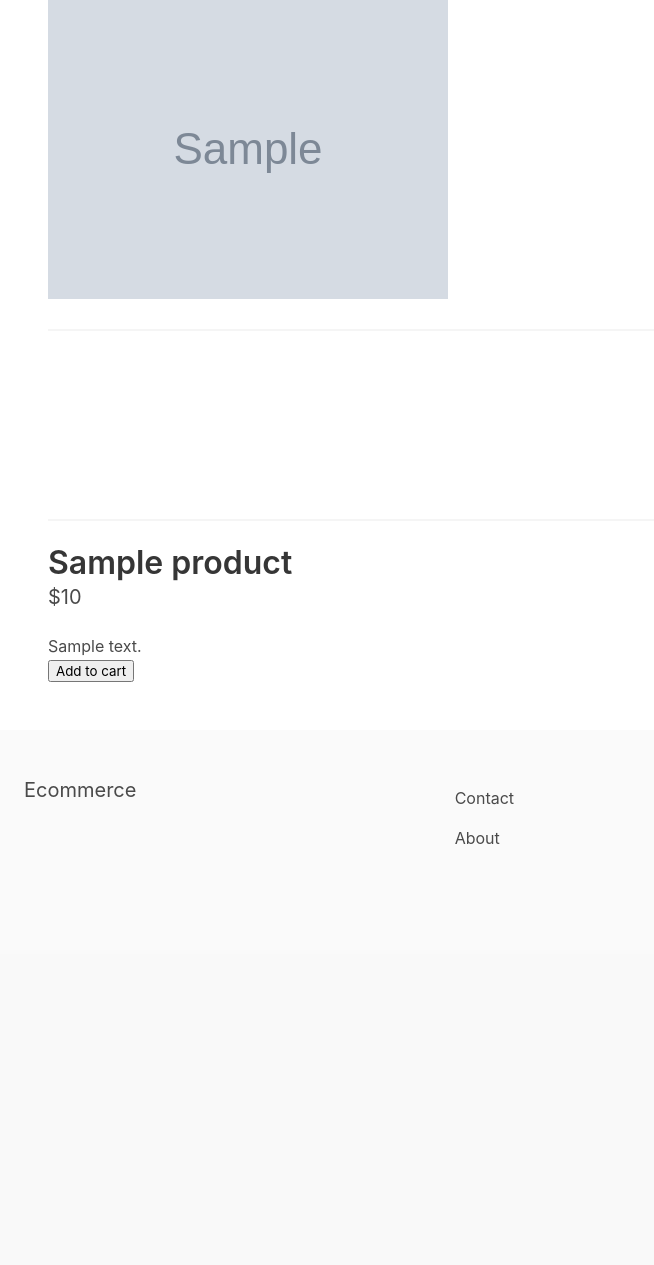
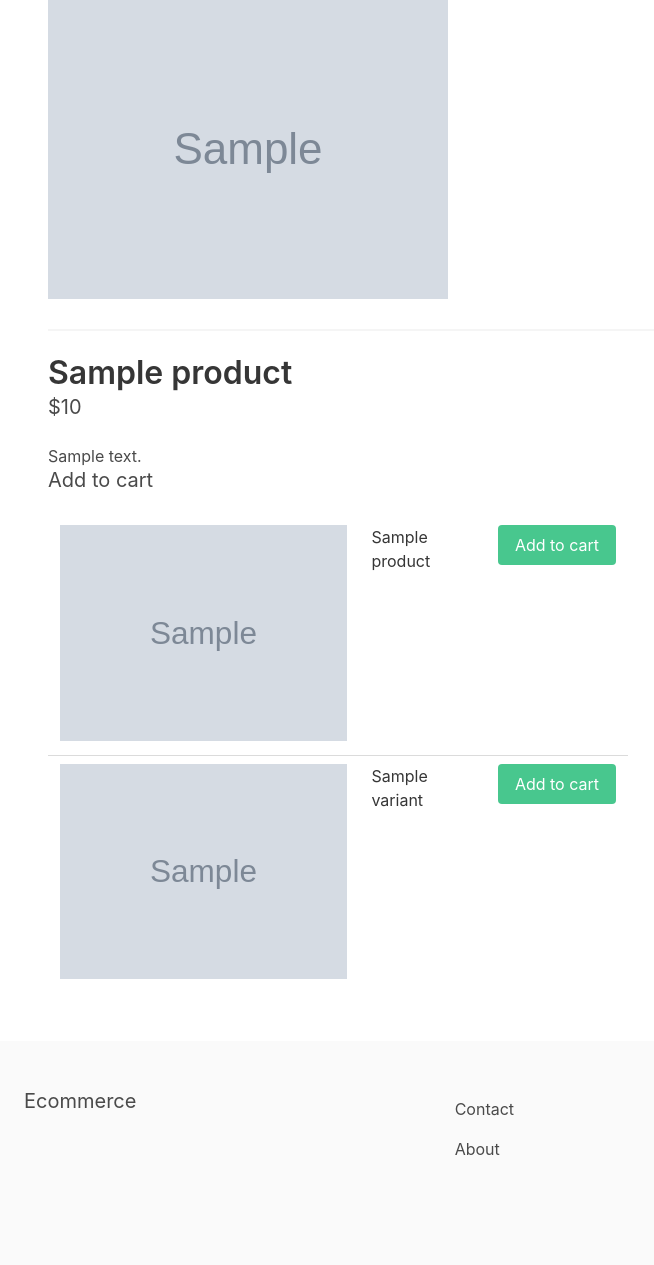
Before and after one commit to Kappalucky/ecommerce, a Django app: template ecommerce/apps/store/templates/product_detail.html in a window 1280 px wide. Shown: the part 105-1370 px from the top of the page, without its empty margins (0-654 px from the left). Before the commit the page ends 949 px from the top, so only its background shows below. Run offline with Django 3.2, Linux system fonts and the light colour scheme; the template is opened without the code that fills it: most values are stand-ins (such as "Sample title", 1, 10 or a date in 2020); grey boxes marked "Sample" are stand-in pictures; some libraries are stand-ins or nearby versions.

Commit message:
added styling to cart

```diff
--- a/ecommerce/apps/store/models.py
+++ b/ecommerce/apps/store/models.py
@@ -59,6 +59,7 @@ class Product(models.Model):
         upload_to='uploads/', blank=True, null=True)
     category = models.ForeignKey(
         'category', related_name='products', on_delete=models.CASCADE)
+    parent = models.ForeignKey('self', related_name='variants', on_delete=models.CASCADE, blank=True, null=True)
 
     num_available = models.IntegerField(default=1)
 
--- a/ecommerce/apps/store/templates/product_detail.html
+++ b/ecommerce/apps/store/templates/product_detail.html
@@ -4,15 +4,17 @@
 
 {% block content %}
 <div id="productapp">
-  <img :src="mainImage">
+  <img src="{{product.image.url}}">
+  {% if product.images.all %}
   <hr>
   <div class="columns">
     <div class="column is-2" v-for="image in images">
       <figure class="image is-128x128">
-        <img :src="image.thumbnail" @click="changeMainImage(image.image)">
+        <img src="{{product.thumbnail.url}}" @click="changeMainImage(image.image)">
       </figure>
     </div>
   </div>
+  {% endif %}
   <hr>
   <h1 class="title">{{ product.title }}</h1>
   <h2 class="subtitle"> ${{ product.price }}</h2>
@@ -21,13 +23,74 @@
   <p> {{ product.description }}</p>
   {% endif %}
 
+  <h2 class="subtitle">Add to cart</h2>
+
+  {% if product.variants.all %}
+  <div class="columns">
+    <div class="column is-6">
+      <table class="table is-fullwidth">
+        <tbody>
+          <tr>
+            <td>
+              <figure class="iamge is-48x48">
+                {% if product.thumbnail.url %}
+                <img src="{{product.thumbnail.url}}">
+                {% endif %}
+              </figure>
+            </td>
+            <td>
+              {{ product.title }}
+            </td>
+            <td>
+              {% if product.in_cart %}
+              <p>Already in cart!</p>
+              {% else %}
+                {% if product.num_available > 0 %}
+                <button @click="addToCart({{ product.id }})" class="button is-success">Add to cart</button>
+                {% else %}
+                <p>The product in out of stock</p>
+                {% endif %}
+              {% endif %}
+            </td>
+          </tr>
+          {% for variant in product.variants.all %}
+          <tr>
+            <td>
+              <figure class="iamge is-48x48">
+                {% if variant.thumbnail.url %}
+                <img src="{{variant.thumbnail.url}}">
+                {% endif %}
+              </figure>
+            </td>
+            <td>
+              {{ variant.title }}
+            </td>
+            <td>
+              {% if variant.in_cart %}
+              <p>Already in cart!</p>
+              {% else %}
+                {% if variant.num_available > 0 %}
+                <button @click="addToCart({{ variant.id }})" class="button is-success">Add to cart</button>
+                {% else %}
+                <p>The product in out of stock</p>
+                {% endif %}
+              {% endif %}
+            </td>
+          </tr>
+          {% endfor %}
+        </tbody>
+      </table>
+    </div>
+  </div>
+  {% else %}
   {% if product.in_cart %}
-  <p>Already in cart!</p>
-  {% else %}
-    {% if product.num_available > 0 %}
-    <button @click=addToCart({{ product.id }})>Add to cart</button>
+    <p>Already in cart!</p>
     {% else %}
-    <p>The product in out of stock</p>
+      {% if product.num_available > 0 %}
+      <button @click="addToCart({{ product.id }})" class="button is-success">Add to cart</button>
+      {% else %}
+      <p>The product in out of stock</p>
+      {% endif %}
     {% endif %}
   {% endif %}
 
@@ -51,7 +114,7 @@
         // this Will NOt work but make equivalence on the front end but via api
         mainImage: '{{ Product.image.url }}',
         images: [{{ imagesstring|safe }}]
-      }
+      };
     },
     mounted() {
       console.log('mounted');
```
Also changed, not shown: ecommerce/apps/cart/templates/cart.html (+44 -19 lines), ecommerce/apps/store/admin.py (+1 -28 lines), ecommerce/apps/store/views.py (+5 -2 lines), ecommerce/apps/store/migrations/0011_product_parent.py (added), ecommerce/media/uploads/big-shower.jpeg (added), ecommerce/media/uploads/big-shower_yZrTvdO.jpeg (added), ecommerce/media/uploads/uploads/big-shower.jpeg (added), ecommerce/media/uploads/uploads/lamp.jpeg (added), ecommerce/media/uploads/uploads/out_shower_A0726d9.jpg (added).
